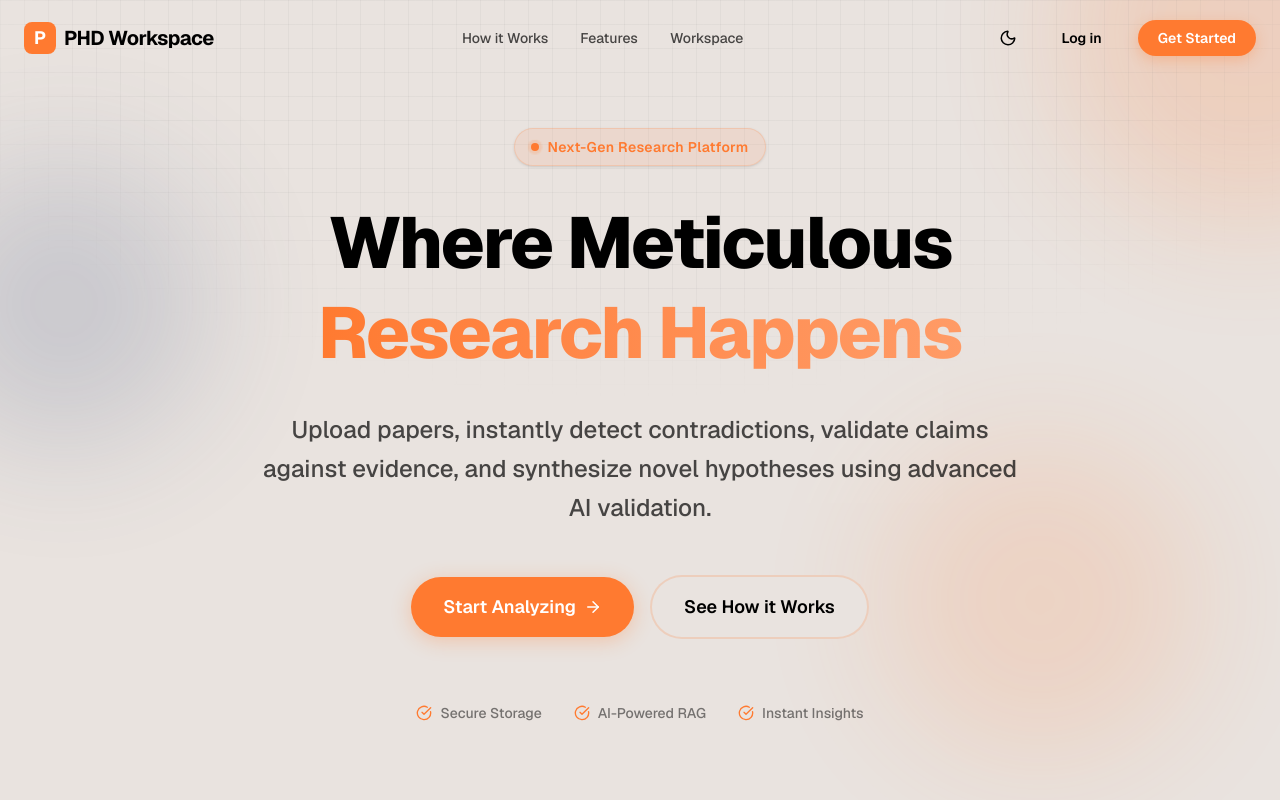
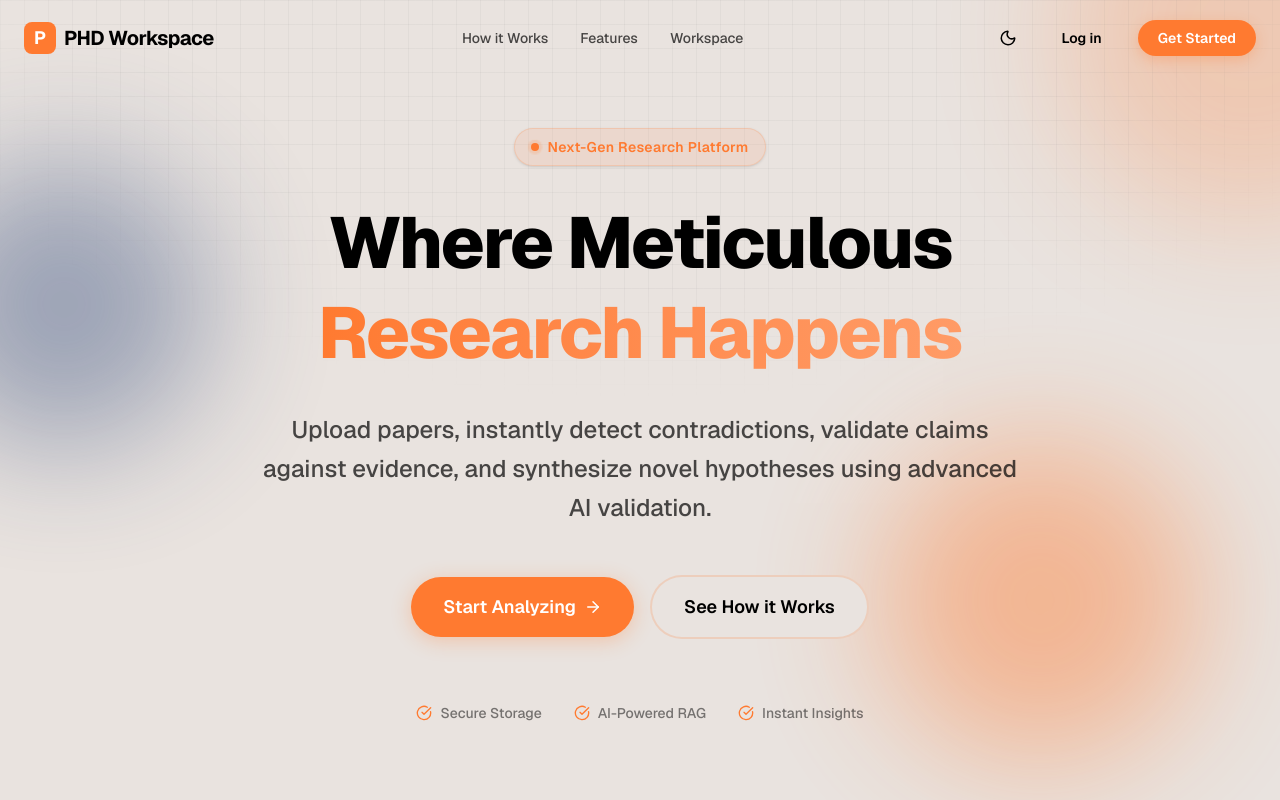
Before and after one commit to Rayr07/phd, a Next.js app: page / in a window 1280 px wide. Shown: the top 800 px of the page. Built offline with nearby package versions, Linux system fonts and the light colour scheme.

Commit message:
UI Changes

```diff
--- a/src/components/landing/FloatingBackground.tsx
+++ b/src/components/landing/FloatingBackground.tsx
@@ -12,9 +12,9 @@ export function FloatingBackground() {
   return (
     <div className="fixed inset-0 z-0 overflow-hidden pointer-events-none">
       {/* Decorative Blur Circles */}
-      <div className="absolute -top-40 -right-40 w-96 h-96 bg-[#ff7a30] opacity-10 dark:opacity-5 rounded-full blur-3xl animate-pulse duration-10000" />
-      <div className="absolute top-40 -left-20 w-72 h-72 bg-[#465c88] dark:bg-[#5f9598] opacity-10 dark:opacity-40 rounded-full blur-3xl animate-pulse duration-7000 delay-1000" />
-      <div className="absolute bottom-10 right-20 w-80 h-80 bg-[#ff7a30] opacity-5 dark:opacity-[0.02] rounded-full blur-3xl animate-pulse duration-8000 delay-500" />
+      <div className="absolute -top-40 -right-40 w-96 h-96 bg-[#ff7a30] opacity-10 dark:opacity-5 rounded-full blur-3xl animate-pulse [animation-duration:8s] delay-0" />
+      <div className="absolute top-40 -left-20 w-72 h-72 bg-[#465c88] dark:bg-[#5f9598] opacity-10 dark:opacity-40 rounded-full blur-3xl animate-pulse [animation-duration:4s] delay-1000" />
+      <div className="absolute bottom-10 right-20 w-80 h-80 bg-[#ff7a30] opacity-5 dark:opacity-[0.02] rounded-full blur-3xl animate-pulse [animation-duration:10s] delay-500" />
 
       {/* Subtle Grid Overlay */}
       <div className="absolute inset-0 bg-[linear-gradient(to_right,#80808012_1px,transparent_1px),linear-gradient(to_bottom,#80808012_1px,transparent_1px)] bg-[size:24px_24px] [mask-image:radial-gradient(ellipse_60%_50%_at_50%_0%,#000_70%,transparent_100%)]" />
--- a/src/components/landing/Footer.tsx
+++ b/src/components/landing/Footer.tsx
@@ -17,8 +17,6 @@ export function Footer() {
 
         <div className="flex gap-6 text-sm font-medium text-foreground/70">
           <Link href="/login" className="hover:text-accent transition-colors">Log In</Link>
-          <a href="#" className="hover:text-accent transition-colors">Privacy Policy</a>
-          <a href="#" className="hover:text-accent transition-colors">Terms of Service</a>
         </div>
       </div>
     </footer>
--- a/src/components/landing/Header.tsx
+++ b/src/components/landing/Header.tsx
@@ -19,7 +19,7 @@ export function Header() {
     <header className={`fixed top-0 left-0 right-0 z-50 transition-all duration-300 ${scrolled ? "bg-background/80 backdrop-blur-md border-b border-zinc-200/50 dark:border-zinc-800/50 py-3 shadow-sm" : "bg-transparent py-5"}`}>
       <div className="max-w-7xl mx-auto px-6 flex items-center justify-between">
         <Link href="/" className="flex items-center gap-2 group">
-          <div className="w-8 h-8 rounded-lg bg-accent text-white flex items-center justify-center font-bold text-lg transform group-hover:scale-105 transition-transform">
+          <div className="w-8 h-8 rounded-lg bg-accent dark:bg-primary text-white flex items-center justify-center font-bold text-lg transform group-hover:scale-105 transition-transform">
             P
           </div>
           <span className="font-bold text-xl tracking-tight text-foreground">
```
